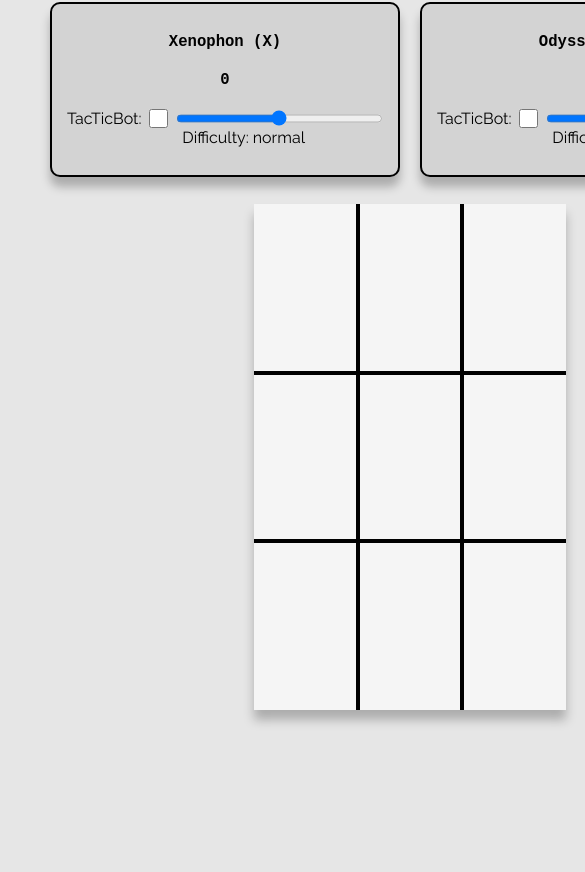
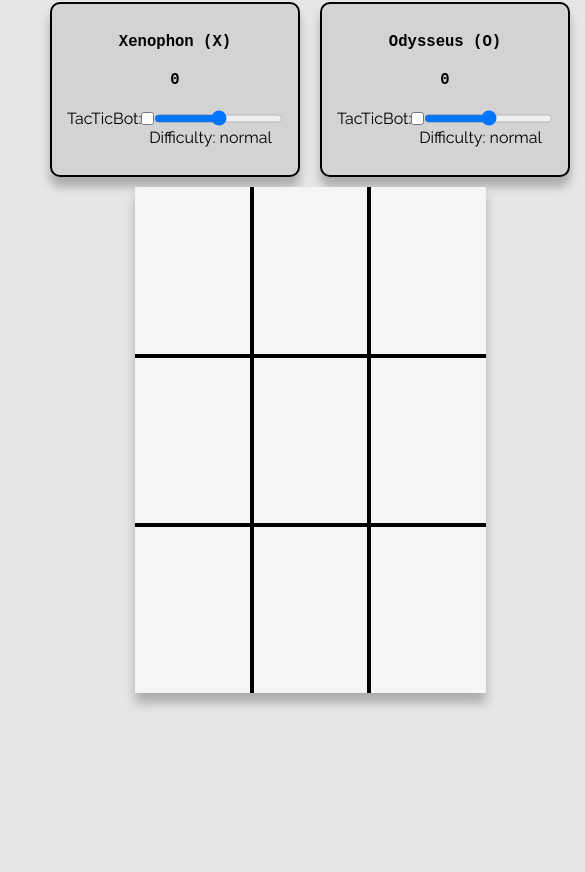
Before and after one commit to Semidime/tic-tac-toe, a plain HTML site: page index.html in a window 390 px wide. Shown: the part 116-988 px from the top of the page, 585 px wide, since content can reach past the window. Drawn offline with Linux system fonts and the light colour scheme.

Commit message:
style: applies further changes gameboard  and scorboard sizing.

```diff
--- a/style.css
+++ b/style.css
@@ -87,7 +87,7 @@
 
 .score-X,
 .score-Y {
-    width: clamp(350px, 25vw, 500px);
+    width: clamp(250px, 25vw, 500px);
     height: clamp(175px, 15vh, 300px);
     flex-shrink: 0;
     display: flex;
@@ -151,8 +151,8 @@ label[for="xBotCheckbox"] {
 }
 
 .gameboard {
-    height: 60vh;
-    width: min(100%,80vw);
+    height: max(60vh, 100%);
+    width: min(100%,90vw);
     display: grid;
     grid-template-columns: 1fr 1fr 1fr;
     grid-template-rows: 1fr 1fr 1fr;
```
